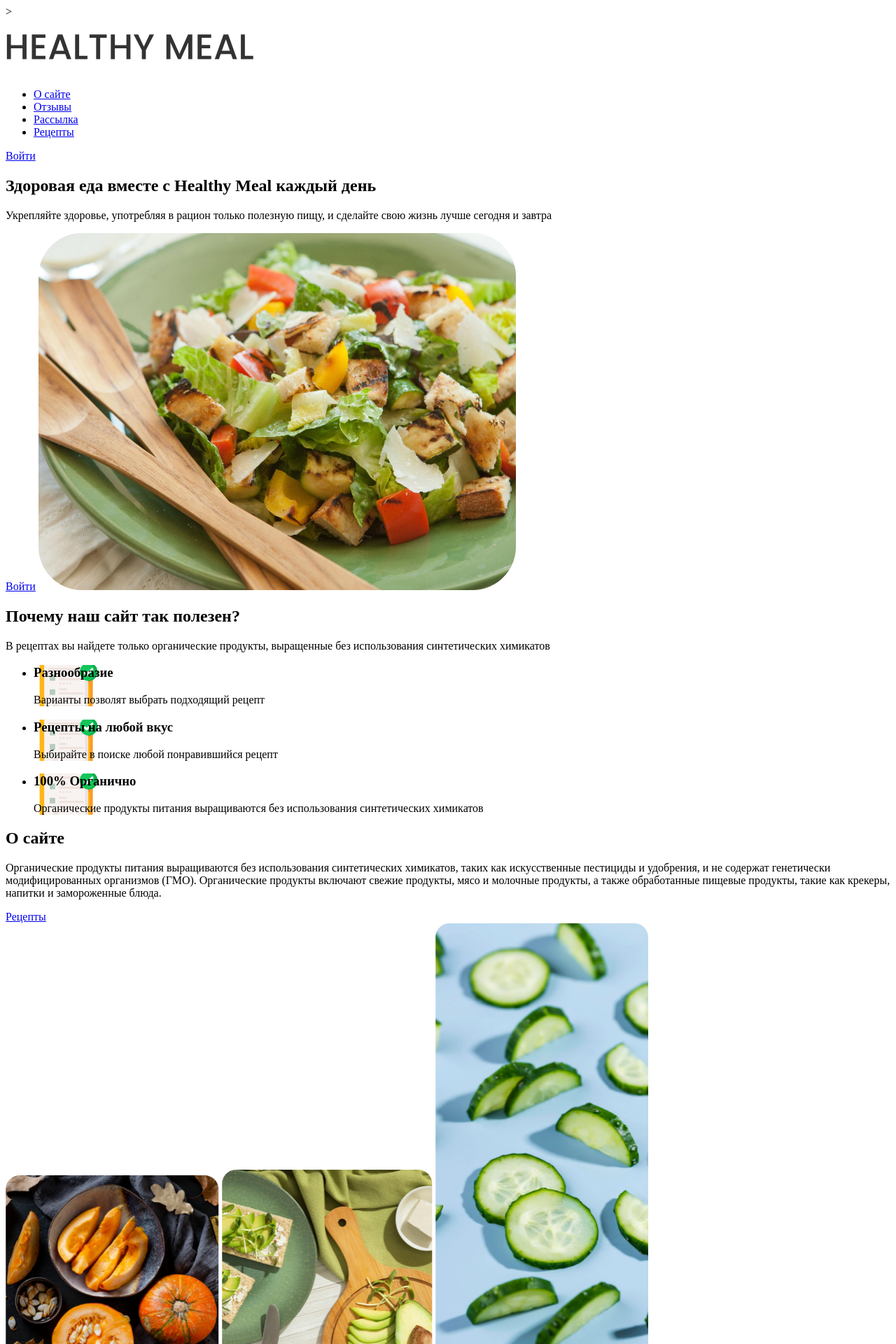
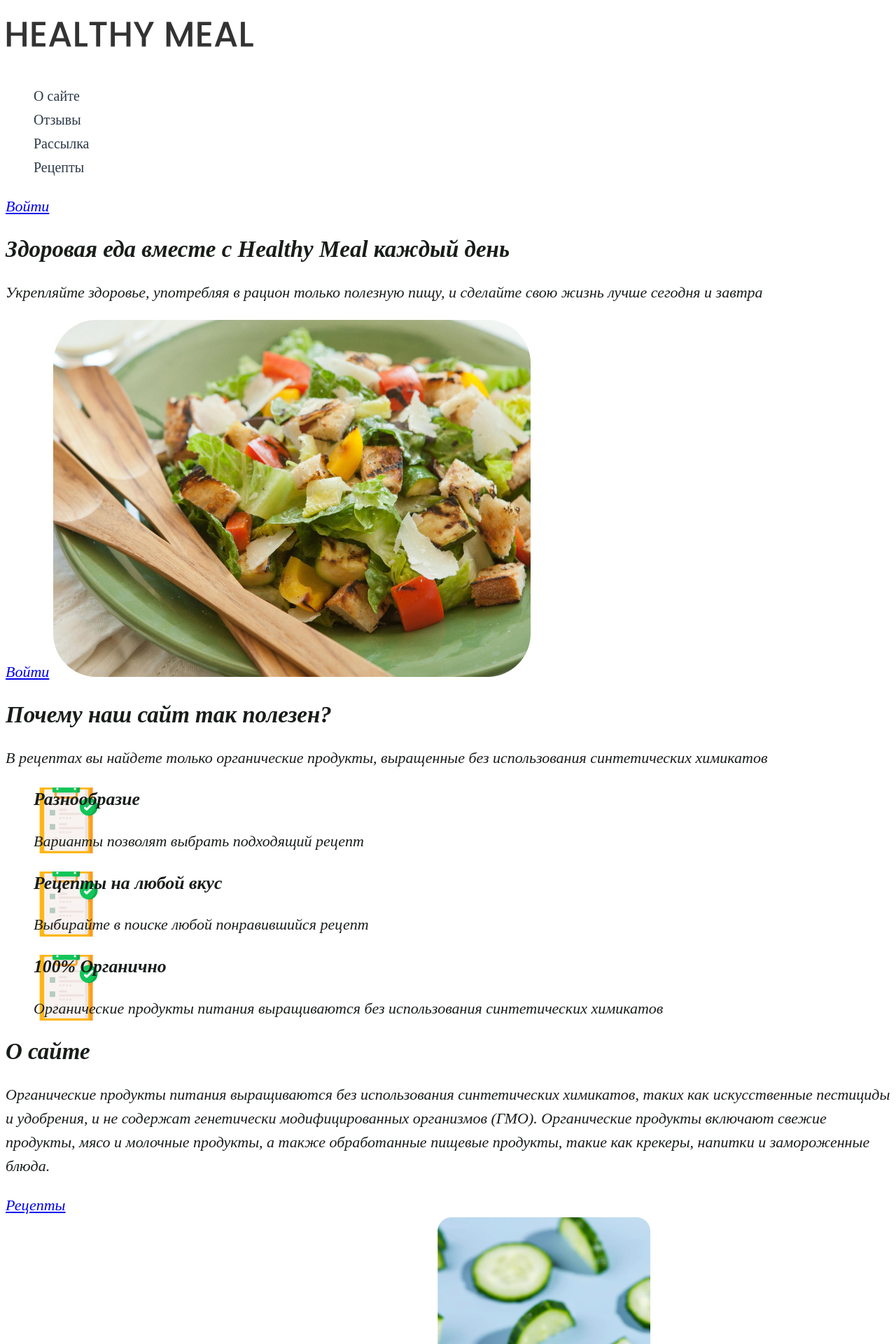
Before and after one commit to InziliaZiganshina/HealthyMeal, a PHP site: page / in a window 1280 px wide. Shown: the top 1920 px of the page at 70% size. Run offline with PHP 8.4, Linux system fonts and the light colour scheme.

Commit message:
add new changes to style of main page

```diff
--- a/css/style.css
+++ b/css/style.css
@@ -1,3 +1,29 @@
+body {
+  font-family: "Times New Roman";
+  font-weight: 400px;
+  font-style: italic;
+  font-size: 22px;
+  line-height: 34px;
+  color: #181D19;
+}
+
+.site-navigation-item a{
+  font-style: normal;
+  font-size: 20px;
+  line-height: 23px;
+  text-decoration: none;
+  color: #2C3847;
+}
+
+ul {
+  list-style-type: none;
+}
+
+
+
+
+
+
 .benefit-items {
     background-image: url("img/benefit-item1.svg");
     background-position: left center;
--- a/index.html
+++ b/index.html
@@ -5,7 +5,7 @@
     <title>Healthy meal</title>
     <link href="css/style.css" rel="stylesheet">
 </head>
-<!--first page-->>
+<!--first page-->
 <body>
     <header class="main-header">
         <nav class="main-nav">
```
